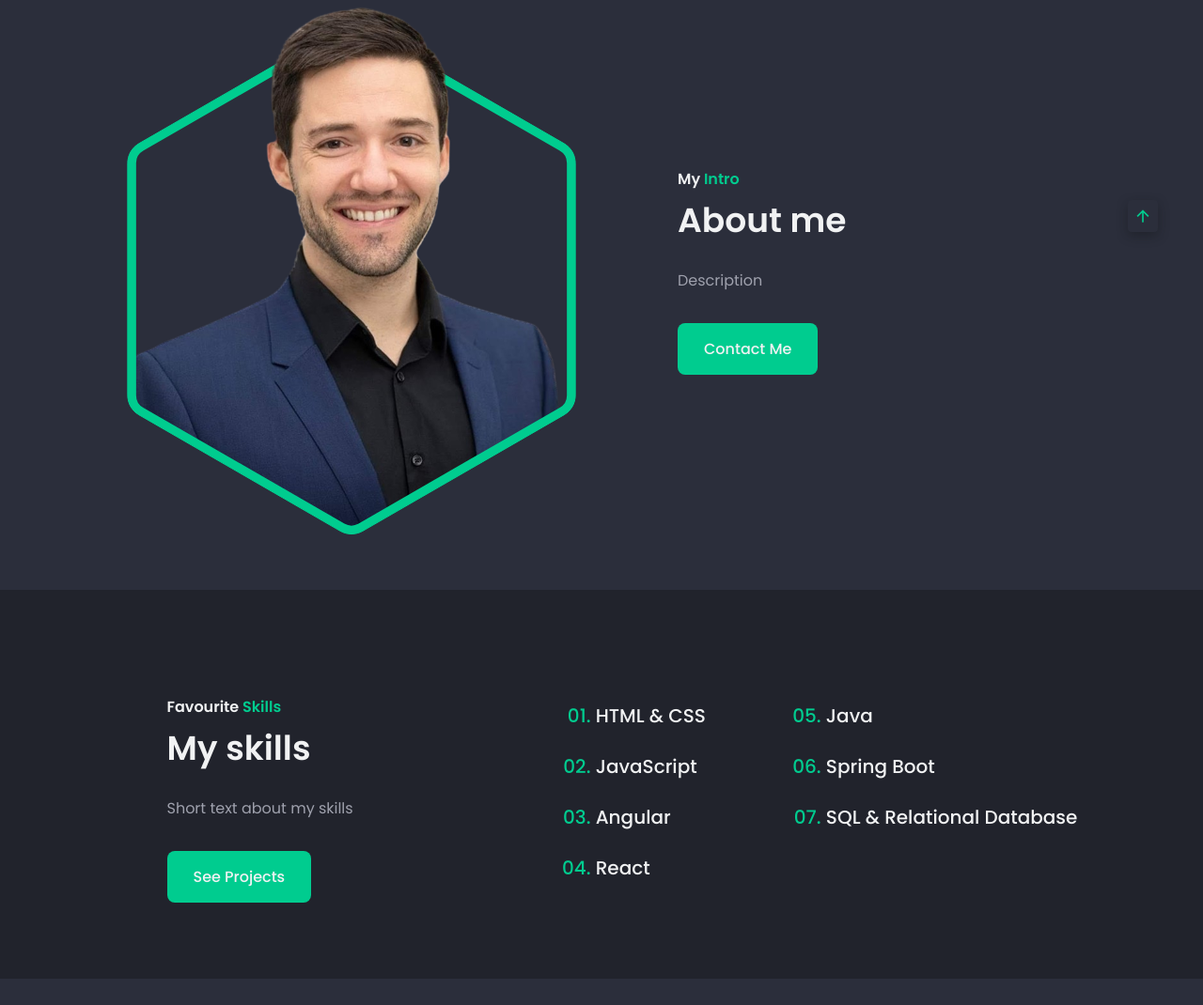
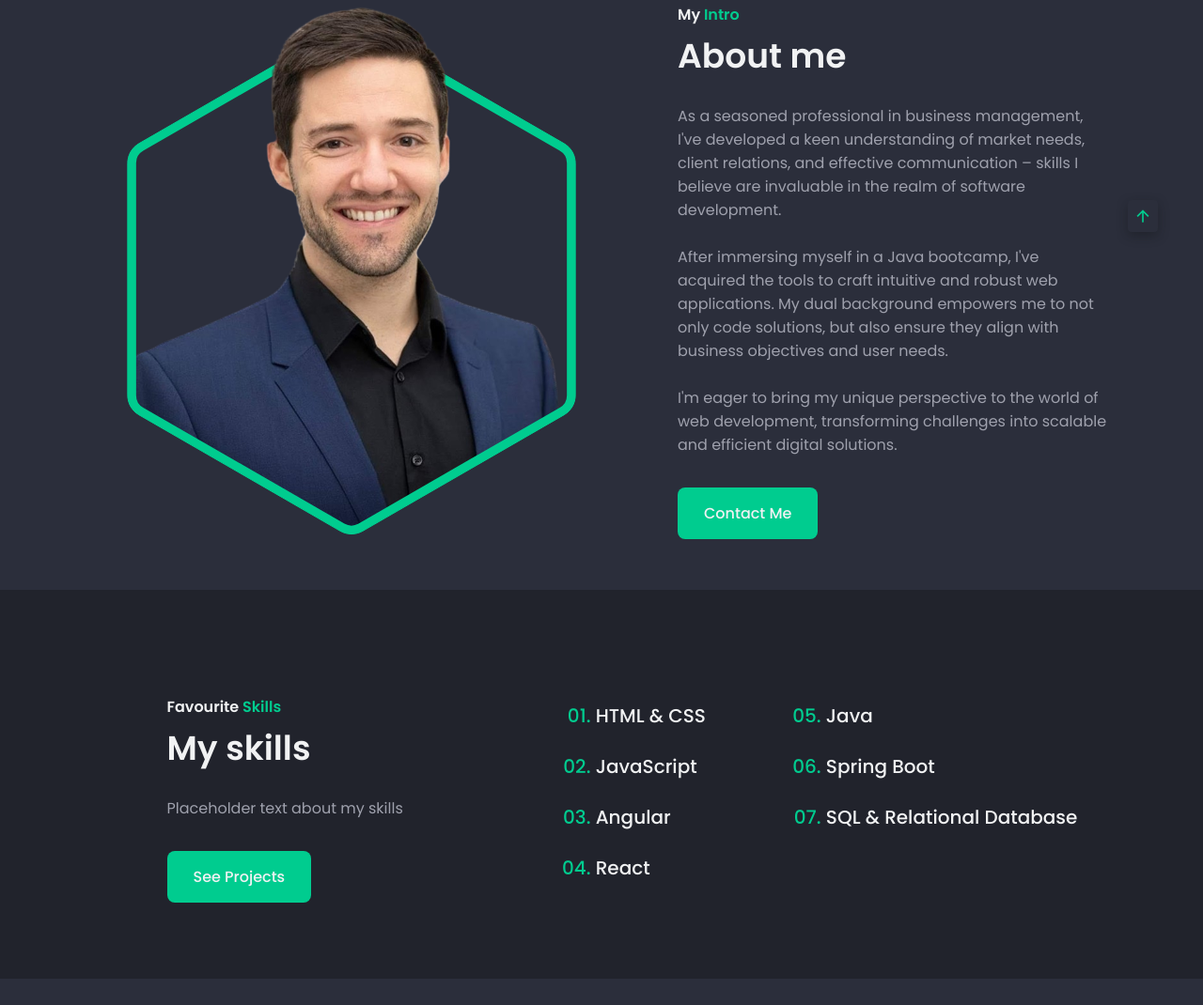
Before and after one commit to PardeyH/patrickherbst-com, a website: page index.html in a window 1280 px wide. Shown: the part 953-2023 px from the top of the page at 94% size. Drawn offline with nearby package versions, Linux system fonts and the light colour scheme.

Commit message:
added personal texts to home and about me

```diff
--- a/index.html
+++ b/index.html
@@ -79,7 +79,7 @@
                     <h3 class="home__education">Full-Stack Developer</h3>
 
                     <p class="home__description">
-                        Text about me
+                        Blending over 10 years of sales expertise with a fresh proficiency in Full-Stack development!
                     </p>
                     <a href="#contact" class="button">Let's Talk</a>
                 </div>
@@ -144,7 +144,11 @@
 
                 <h2 class="section__title">About me</h2>
 
-                <p class="about__description">Description</p>
+                <p class="about__description">As a seasoned professional in business management, I've developed a keen understanding of market needs, client relations, and effective communication –
+                    skills I believe are invaluable in the realm of software development.<br><br>
+                    After immersing myself in a Java bootcamp, I've acquired the tools to craft intuitive and robust web applications.
+                    My dual background empowers me to not only code solutions, but also ensure they align with business objectives and user needs.<br><br>
+                    I'm eager to bring my unique perspective to the world of web development, transforming challenges into scalable and efficient digital solutions.</p>
 
                 <a href="#contact" class="button">Contact Me</a>
             </div>
@@ -198,7 +202,7 @@
                 <h2 class="section__title">My skills</h2>
 
                 <p class="skills__description">
-                    Short text about my skills
+                    Placeholder text about my skills
                 </p>
 
                 <a href="#projects" class="button">See Projects</a>
```
